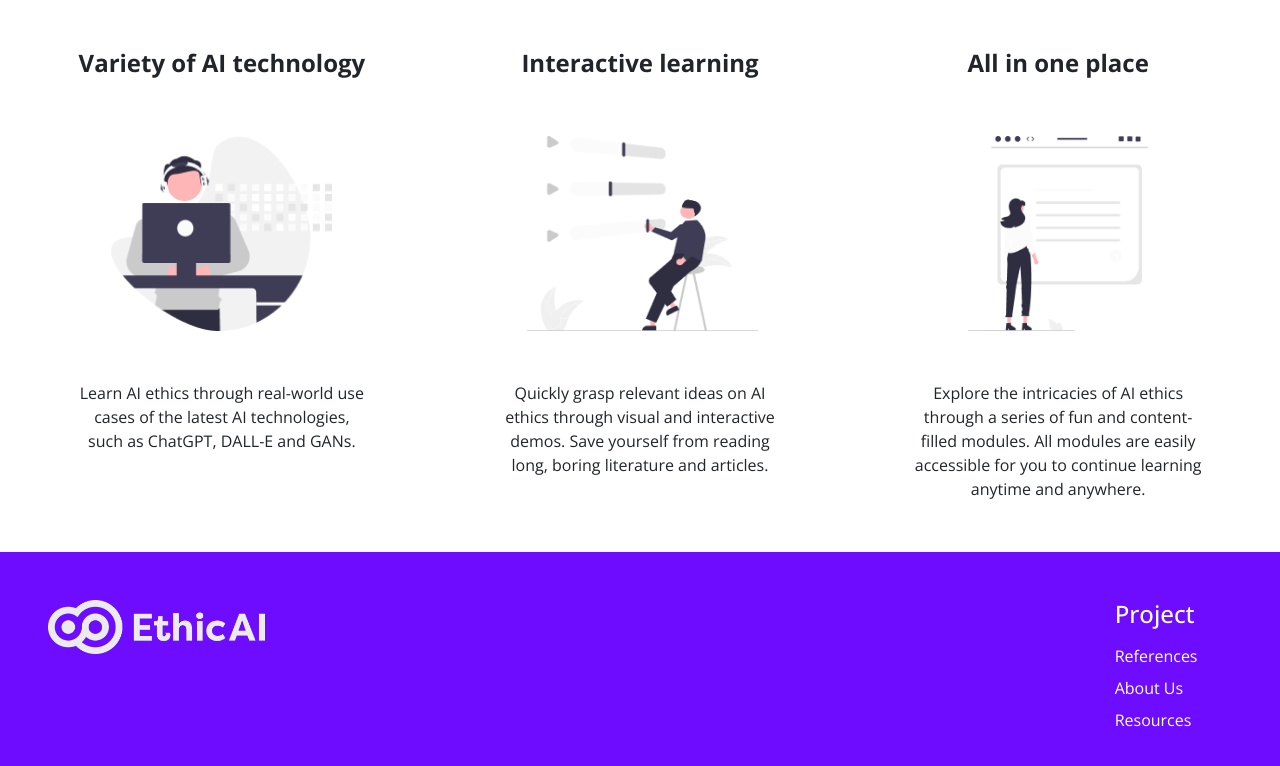
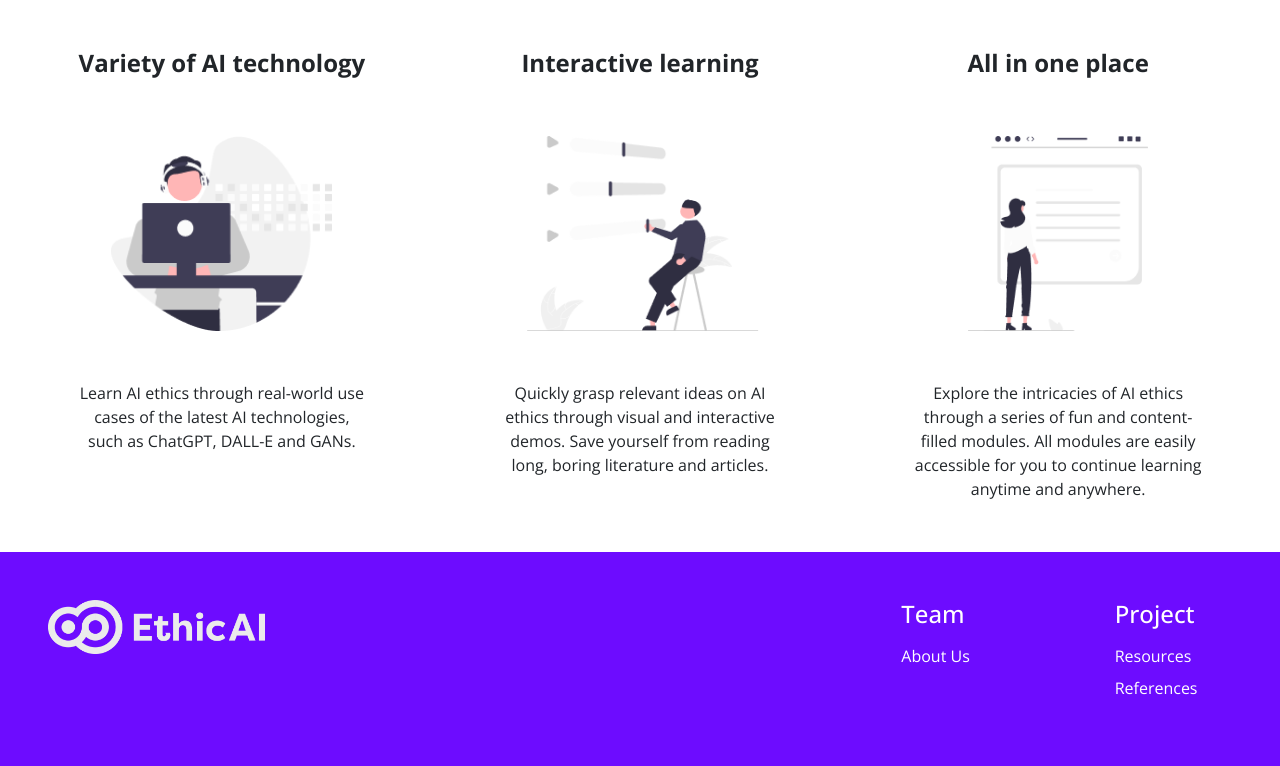
Before and after one commit to harslash/EthicAI, a Vue app in the folder project/ethicai-spa/: page / in a window 1280 px wide. Shown: the part 616-1382 px from the top of the page. Built offline with nearby package versions, Linux system fonts and the light colour scheme.

Commit message:
updated footer with 'team' section

```diff
--- a/project/ethicai-spa/src/components/reusable/page-footer.vue
+++ b/project/ethicai-spa/src/components/reusable/page-footer.vue
@@ -1,25 +1,30 @@
 <template>
   <div class="container-fluid">
     <div class="row">
-      <div class="col-md-10 p-5">
+      <div class="col-md-8 p-5">
         <img class src="../../assets/logo-bland.png" width="220" alt="EthicAI logo, no colour" />
+      </div>
+      <div class="col-md-2 p-5">
+        <h4 class="mb-3">Team</h4>
+        <ul class="footer-list">
+          <li class="mb-2">
+            <router-link to="/about-us">
+              About Us
+            </router-link>
+          </li>
+        </ul>
       </div>
       <div class="col-md-2 p-5">
         <h4 class="mb-3">Project</h4>
         <ul class="footer-list">
           <li class="mb-2">
-            <router-link to="/references">
-              References
+            <router-link to="/resources">
+              Resources
             </router-link>
           </li>
           <li class="mb-2">
-            <router-link to="/about-us">
-              About Us
-            </router-link>
-          </li>
-          <li class="mb-2">
-            <router-link to="/resources">
-              Resources
+            <router-link to="/references">
+              References
             </router-link>
           </li>
         </ul>
```
